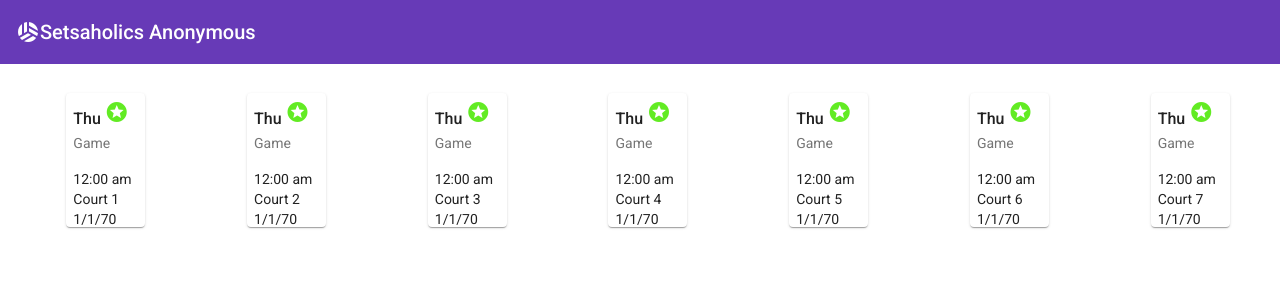
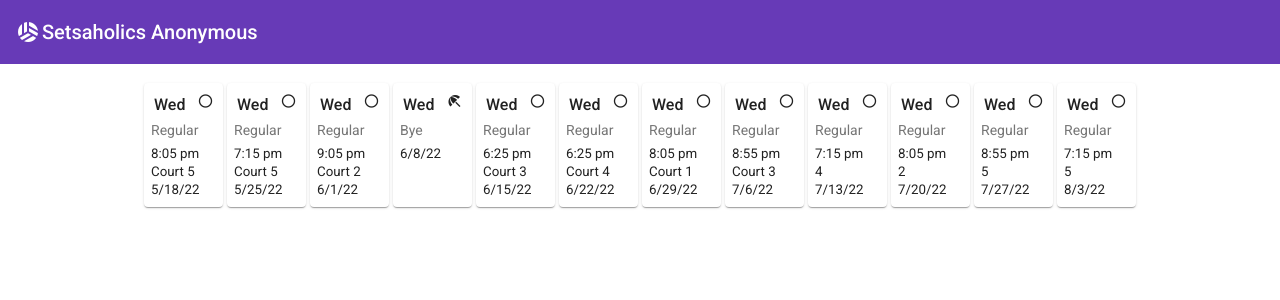
Before and after one commit to fitzerc/squad-page, an Angular app: page / in a window 1280 px wide. Shown: the top 300 px of the page. Built offline with nearby package versions, Linux system fonts and the light colour scheme.

Commit message:
finishing schedule carousel

```diff
--- a/src/app/app.component.html
+++ b/src/app/app.component.html
@@ -1,5 +1,5 @@
 <squad-nav-bar></squad-nav-bar>
 
-<div style="margin-top: 1rem; margin-left: 1rem;">
+<div style="margin-top: 1rem;">
     <squad-day-carousel></squad-day-carousel>
 </div>
--- a/src/app/app.module.ts
+++ b/src/app/app.module.ts
@@ -13,14 +13,14 @@ import { MatGridListModule } from '@angular/material/grid-list'
 
 import { NavBarComponent } from './nav-bar/nav-bar.component';
 import { DayCarouselComponent } from './day-carousel/day-carousel.component';
-import { CalendarDayComponent } from './calendar-day/calendar-day.component'
+import { GameDayComponent } from './game-day/game-day.component'
 
 @NgModule({
   declarations: [
     AppComponent,
     NavBarComponent,
     DayCarouselComponent,
-    CalendarDayComponent
+    GameDayComponent
   ],
   imports: [
     BrowserModule,
--- a/src/app/calendar-day/calendar-day.component.html
+++ /dev/null
@@ -1,26 +0,0 @@
-<mat-card>
-  <mat-card-title>
-    {{Day}}
-    <mat-icon style="float: right;" *ngIf="!gamePlayed" aria-hidden="false" aria-label="Win icon">radio_button_unchecked</mat-icon>
-    <mat-icon style="float: right" *ngIf="!gameWon && gamePlayed" style="color: red" aria-hidden="false" aria-label="Win icon">cancel</mat-icon>
-    <mat-icon style="float: right;" *ngIf="gameWon && gamePlayed" style="color: rgb(98, 235, 35);" aria-hidden="false" aria-label="Win icon">stars</mat-icon>
-  </mat-card-title>
-  <mat-card-subtitle>{{HaveGame}}</mat-card-subtitle>
-  <mat-card-content>
-    <div>
-      {{Game.FormattedTime}}
-    </div>
-    <div>
-      Court {{Game.GameCourt}}
-    </div>
-    <div>
-      {{Game.GameDate.toString() | date: 'shortDate'}}
-    </div>
-  </mat-card-content>
-  <!--
-  <mat-card-actions>
-    <button mat-button>LIKE</button>
-    <button mat-button>SHARE</button>
-  </mat-card-actions>
-  -->
-</mat-card>
--- a/src/app/calendar-day/calendar-day.component.scss
+++ /dev/null
@@ -1,9 +0,0 @@
-.mat-card {
-    width: 65px;
-    height: 120px;
-    padding: 7px;
-}
-
-.mat-card-title {
-    font-size: medium;
-}
--- a/src/app/day-carousel/day-carousel.component.html
+++ b/src/app/day-carousel/day-carousel.component.html
@@ -1,5 +1,17 @@
-<mat-grid-list cols="7" rowHeight="160px">
+<!--
+<mat-grid-list cols="5" rowHeight="160px">
     <mat-grid-tile *ngFor="let game of games">
-        <app-calendar-day [Game]="game"></app-calendar-day>
+        <squad-calendar-day [Game]="game"></squad-calendar-day>
     </mat-grid-tile>
 </mat-grid-list>
+-->
+
+<div align="center">
+<table>
+    <tr>
+        <td *ngFor="let game of games">
+            <squad-game-day [Game]="game"></squad-game-day>
+        </td>
+    </tr>
+</table>
+</div>
--- a/src/app/day-carousel/day-carousel.component.scss
+++ b/src/app/day-carousel/day-carousel.component.scss
@@ -0,0 +1,6 @@
+.div {
+    width: 100%;
+    padding-left: 3px;
+    padding-right: 3px;
+    overflow-x: auto;
+}
--- a/src/app/day-carousel/day-carousel.component.ts
+++ b/src/app/day-carousel/day-carousel.component.ts
@@ -1,5 +1,5 @@
 import { Component, Input, OnInit } from '@angular/core';
-import { GameDay, GameStatusEnum, GameTypeEnum } from '../calendar-day/calendar-day.component';
+import { GameDay, GameStatusEnum, GameTypeEnum } from '../game-day/game-day.component';
 
 @Component({
   selector: 'squad-day-carousel',
@@ -13,10 +13,41 @@ export class DayCarouselComponent implements OnInit {
     let i = 1;
     let tmpList = [];
 
-    while (i < 8) {
-      tmpList.push(this.getGame(i.toString(), new Date(new Date().getDate() + i), GameTypeEnum.Regular, GameStatusEnum.Upcoming))
-      i++;
-    }
+    let dt = new Date(2022, 4, 18, 20, 5);
+    tmpList.push(this.getGame('Court 5', dt, GameTypeEnum.Regular, GameStatusEnum.Upcoming));
+
+    dt = new Date(2022, 4, 25, 19, 15);
+    tmpList.push(this.getGame('Court 5', dt, GameTypeEnum.Regular, GameStatusEnum.Upcoming));
+
+    dt = new Date(2022, 5, 1, 20, 65);
+    tmpList.push(this.getGame('Court 2', dt, GameTypeEnum.Regular, GameStatusEnum.Upcoming));
+
+    dt = new Date(2022, 5, 8);
+    tmpList.push(this.getGame('0', dt, GameTypeEnum.Bye, GameStatusEnum.Upcoming));
+
+    dt = new Date(2022, 5, 15, 18, 25);
+    tmpList.push(this.getGame('Court 3', dt, GameTypeEnum.Regular, GameStatusEnum.Upcoming));
+
+    dt = new Date(2022, 5, 22, 18, 25);
+    tmpList.push(this.getGame('Court 4', dt, GameTypeEnum.Regular, GameStatusEnum.Upcoming));
+
+    dt = new Date(2022, 5, 29, 20, 5);
+    tmpList.push(this.getGame('Court 1', dt, GameTypeEnum.Regular, GameStatusEnum.Upcoming));
+
+    dt = new Date(2022, 6, 6, 20, 55);
+    tmpList.push(this.getGame('Court 3', dt, GameTypeEnum.Regular, GameStatusEnum.Upcoming));
+
+    dt = new Date(2022, 6, 13, 19, 15);
+    tmpList.push(this.getGame('4', dt, GameTypeEnum.Regular, GameStatusEnum.Upcoming));
+
+    dt = new Date(2022, 6, 20, 20, 5);
+    tmpList.push(this.getGame('2', dt, GameTypeEnum.Regular, GameStatusEnum.Upcoming));
+
+    dt = new Date(2022, 6, 27, 20, 55);
+    tmpList.push(this.getGame('5', dt, GameTypeEnum.Regular, GameStatusEnum.Upcoming));
+
+    dt = new Date(2022, 7, 3, 19, 15);
+    tmpList.push(this.getGame('5', dt, GameTypeEnum.Regular, GameStatusEnum.Upcoming));
 
     this.games = tmpList;
   }
--- /dev/null
+++ b/src/app/game-day/game-day.component.html
@@ -0,0 +1,30 @@
+<mat-card>
+  <mat-card-title>
+    <table>
+      <tr>
+        <td>
+          {{Day}}
+        </td>
+        <td>&nbsp;</td>
+        <td>
+          <mat-icon style="float: right;" *ngIf="Game.GameType === byeGameTypeString" aria-hidden="false" aria-label="Win icon">beach_access</mat-icon>
+          <mat-icon style="float: right;" *ngIf="!gamePlayed && Game.GameType !== byeGameTypeString" aria-hidden="false" aria-label="Win icon">radio_button_unchecked</mat-icon>
+          <mat-icon style="float: right" *ngIf="!gameWon && gamePlayed && Game.GameType !== byeGameTypeString" style="color: red" aria-hidden="false" aria-label="Win icon">cancel</mat-icon>
+          <mat-icon style="float: right;" *ngIf="gameWon && gamePlayed && Game.GameType !== byeGameTypeString" style="color: rgb(98, 235, 35);" aria-hidden="false" aria-label="Win icon">stars</mat-icon>
+        </td>
+      </tr>
+    </table>
+  </mat-card-title>
+  <mat-card-subtitle>{{Game.GameType}}</mat-card-subtitle>
+  <mat-card-content>
+    <div *ngIf="Game.GameType !== byeGameTypeString" class="content-div">
+      {{Game.FormattedTime}}
+    </div>
+    <div *ngIf="Game.GameType !== byeGameTypeString" class="content-div">
+      {{Game.GameCourt}}
+    </div>
+    <div class="content-div">
+      {{Game.GameDate.toString() | date: 'shortDate'}}
+    </div>
+  </mat-card-content>
+</mat-card>
--- /dev/null
+++ b/src/app/game-day/game-day.component.scss
@@ -0,0 +1,27 @@
+.mat-icon {
+    font-size: 12pt;
+}
+
+.mat-card {
+    width: 65px;
+    height: 110px;
+    padding: 7px;
+}
+
+.mat-card-title {
+    font-size: medium;
+    margin-bottom: 4px;
+}
+
+.mat-card-subtitle {
+    margin-bottom: 4px;
+}
+
+.mat-card-content {
+    font-size: 10pt;
+}
+
+.content-div {
+    margin-top: -2px;
+    margin-bottom: -2px;
+}
--- a/src/app/calendar-day/calendar-day.component.ts
+++ b/src/app/game-day/game-day.component.ts
@@ -1,22 +1,19 @@
+import { getLocaleDateFormat } from '@angular/common';
 import { Component, Input, OnInit } from '@angular/core';
 
 @Component({
-  selector: 'app-calendar-day',
-  templateUrl: './calendar-day.component.html',
-  styleUrls: ['./calendar-day.component.scss']
+  selector: 'squad-game-day',
+  templateUrl: './game-day.component.html',
+  styleUrls: ['./game-day.component.scss']
 })
-export class CalendarDayComponent implements OnInit {
+export class GameDayComponent implements OnInit {
   @Input() Notes = "This is a test note";
   @Input() Game: GameDay = new GameDay();
 
+  byeGameTypeString = 'Bye';
+
   get TimeAndCourt(): string {
     return `${this.Game.FormattedTime} on Court ${this.Game.GameCourt}`
-  }
-
-  get HaveGame(): string {
-    return this.Game.GameType === GameTypeEnum.None
-      ? 'No Game'
-      : 'Game';
   }
 
   get Day(): string {
@@ -26,7 +23,7 @@ export class CalendarDayComponent implements OnInit {
   }
 
   get gamePlayed(): boolean {
-    return true;
+    return this.Game.GameDate < new Date();
   }
 
   get gameWon(): boolean {
@@ -41,10 +38,12 @@ export class CalendarDayComponent implements OnInit {
 }
 
 export enum GameTypeEnum {
-  None,
-  Regular,
-  Playoff,
-  Exibition
+  None = 'None',
+  Regular = 'Regular',
+  Playoff = 'Playoff',
+  Exibition = 'Exibition',
+  Event = 'Event',
+  Bye = 'Bye'
 }
 
 export enum GameStatusEnum {
@@ -80,7 +79,7 @@ export class GameDay {
   }
 
   private formatMinutes(minutes: number): string {
-    return minutes > 0
+    return minutes > 9
       ? minutes.toString()
       : '0' + minutes.toString();
   }
--- a/src/app/nav-bar/nav-bar.component.html
+++ b/src/app/nav-bar/nav-bar.component.html
@@ -1,7 +1,7 @@
-<mat-toolbar color="primary">
+<mat-toolbar style="width: 100%; padding: 0px;" color="primary">
   <mat-toolbar-row>
     <mat-icon style="float: right;" aria-hidden="false" style="color: white;" aria-label="Win icon">sports_volleyball</mat-icon>
-    <span>{{SquadName}}</span>
+    <span style="margin-left: 2px;">{{SquadName}}</span>
 
     <!--
     <span class="example-spacer"></span>
--- a/src/index.html
+++ b/src/index.html
@@ -2,6 +2,7 @@
 <html lang="en">
 <head>
   <meta charset="utf-8">
+  <meta name="viewport" content="width=device-width, initial-scale=1, minimum-scale=1" />
   <title>SquadPage</title>
   <base href="/">
   <meta name="viewport" content="width=device-width, initial-scale=1">
```
Also changed, not shown: 1 other file (tests, documents, lock files or other folders).
